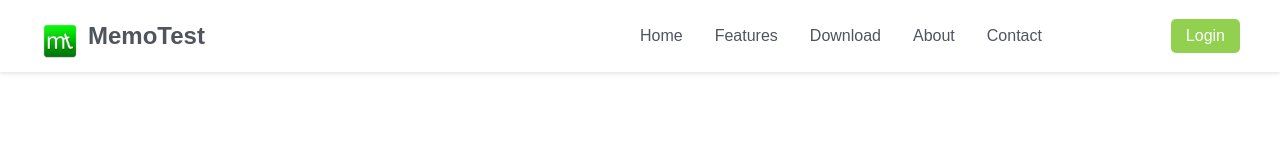
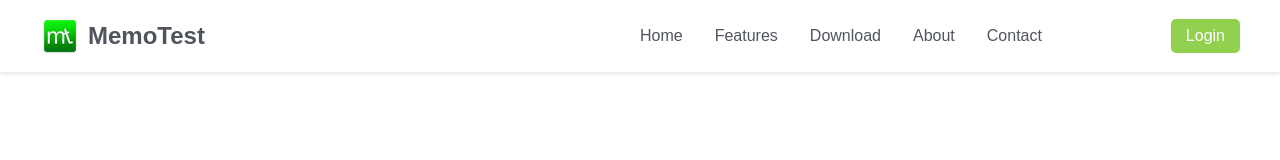
Before and after one commit to Alex2077/memotest.io, a React (Create React App) app in the folder memotest-website/: page / in a window 1280 px wide. Shown: the top 160 px of the page. Built offline with nearby package versions, Linux system fonts and the light colour scheme.

Commit message:
Fixed memotest logo

```diff
--- a/memotest-website/src/components/Navbar.css
+++ b/memotest-website/src/components/Navbar.css
@@ -19,6 +19,11 @@
     display: flex;
     align-items: center;
     gap: 0.5rem;
+  }
+
+  .mt-logo {
+    position: relative;
+    top: 0px;
   }
 
   .navbar-links {
--- a/memotest-website/src/components/Navbar.js
+++ b/memotest-website/src/components/Navbar.js
@@ -19,10 +19,7 @@ const Navbar = () => {
             alt="MemoTest logo"
             height="40"
             width="40"
-            style={{
-              position: 'relative',
-              top: '5px',
-            }}
+            className='mt-logo'
           />
           <span className='navbar-app-name'>MemoTest</span>
         </Link>
```
